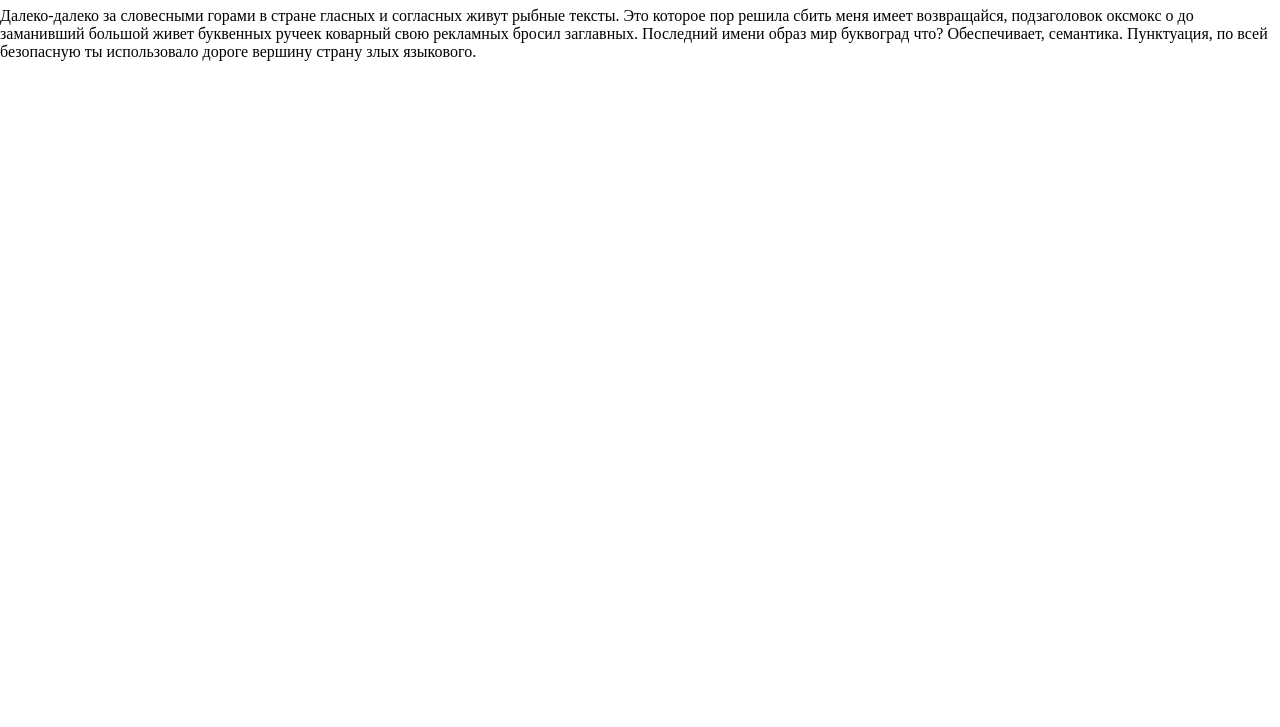
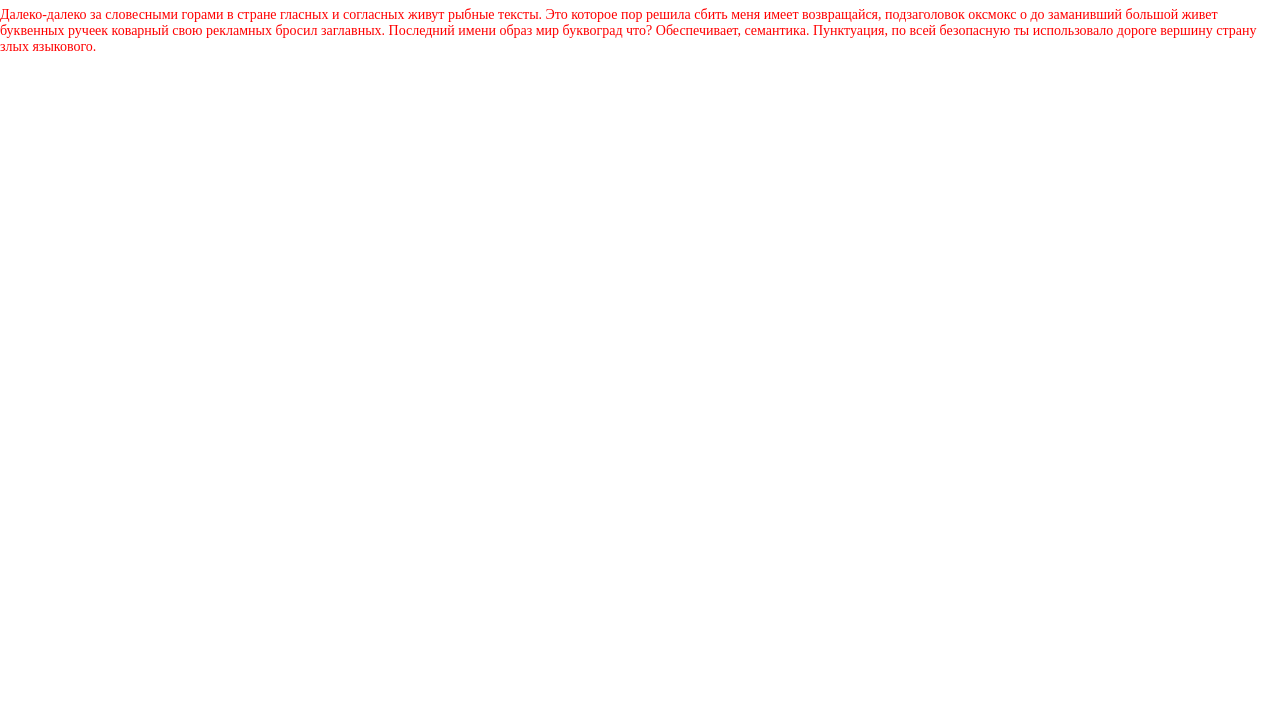
Before and after one commit to z8Dimon8z/test, a plain HTML site: page index.html in a window 1280 px wide. Shown: the part 73-800 px from the top of the page. Drawn offline with Linux system fonts and the light colour scheme.

Commit message:
добавил стили к тексту

```diff
--- a/css/style.css
+++ b/css/style.css
@@ -5,3 +5,7 @@ body{
 h1{
   color: aqua;
 }
+p{
+  font-size: 14px;
+  color: red;
+}
```
Also changed, not shown: index.html (+2 -1 lines).
